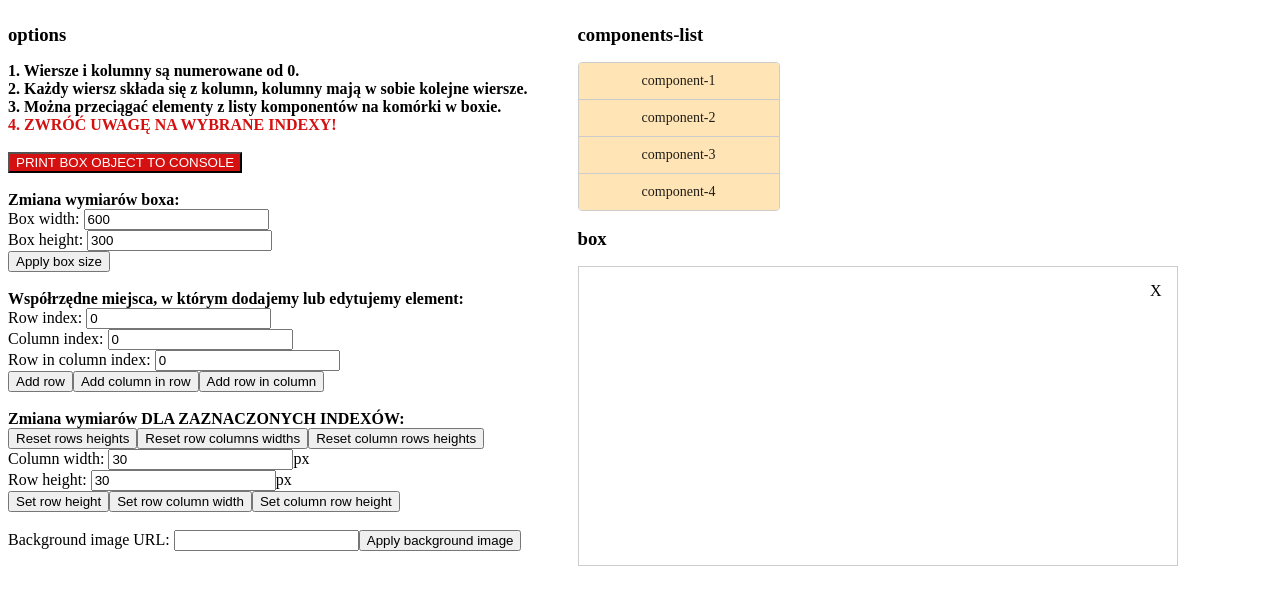
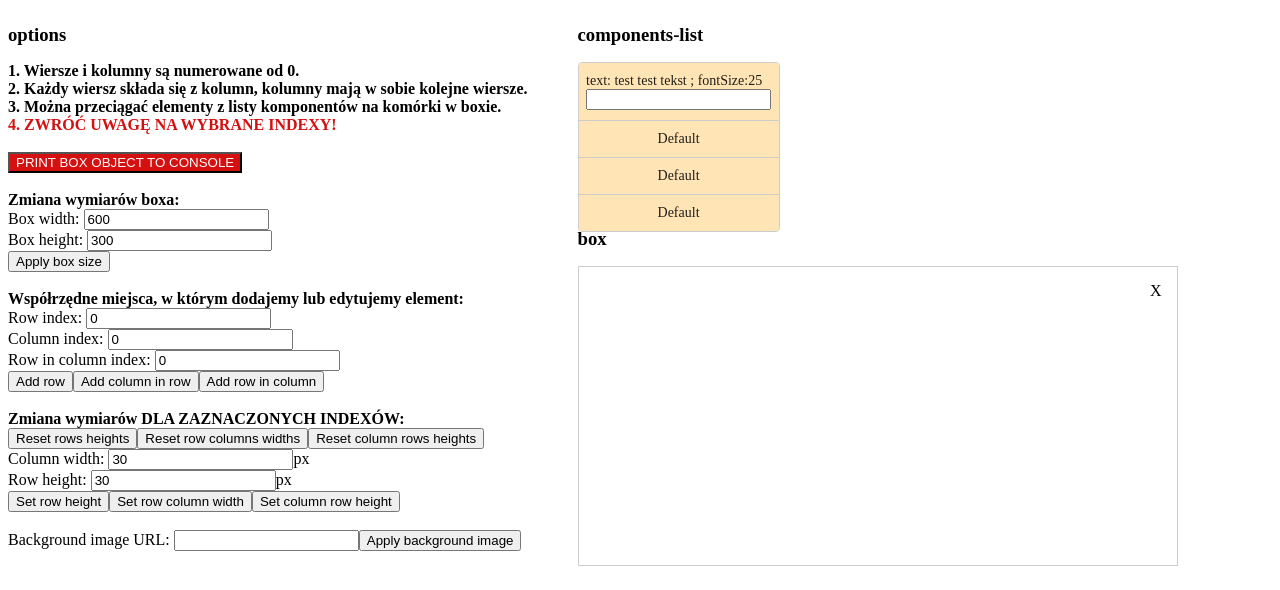
Before and after one commit to danielChrzanowski/DragDropPOC, an Angular app: page / in a window 1280 px wide. Shown: the top 590 px of the page. Built offline with nearby package versions, Linux system fonts and the light colour scheme.

Commit message:
component loading

```diff
--- a/src/app/app.component.html
+++ b/src/app/app.component.html
@@ -67,8 +67,11 @@
              [id]="componentsListId"
              cdkDropList
              class="components-list">
-          <div *ngFor="let component of exampleComponents" cdkDrag
-               class="component">{{component.componentSelector}}</div>
+          <div *ngFor="let component of exampleComponents" cdkDrag class="component">
+            <app-component-selector [componentSelector]="component.componentSelector"
+                                    [inputsData]="component.inputsData">
+            </app-component-selector>
+          </div>
         </div>
       </div>
     </div>
@@ -90,7 +93,11 @@
                [style]="getColumnRowHeightAsStyle(i, j, k)"
                cdkDropList
                class="row-in-column">
-            <div *ngFor="let data of rowInColumn.components" cdkDrag class="component">{{data.componentSelector}}</div>
+            <div *ngFor="let component of rowInColumn.components" cdkDrag class="component">
+              <app-component-selector [componentSelector]="component.componentSelector"
+                                      [inputsData]="component.inputsData">
+              </app-component-selector>
+            </div>
           </div>
         </div>
       </div>
--- a/src/app/app.component.ts
+++ b/src/app/app.component.ts
@@ -1,6 +1,6 @@
 import { Component, ElementRef, OnInit, Renderer2 } from '@angular/core';
 import { CdkDragDrop, copyArrayItem, transferArrayItem } from '@angular/cdk/drag-drop';
-import { Box, BoxComponent, Column, ColumnRow, Row } from "./models";
+import { Box, BoxComponent, Channel, Column, ColumnRow, ResolutionThreshold, Row, Type } from "./models";
 
 @Component({
   selector: 'app-root',
@@ -10,20 +10,23 @@ import { Box, BoxComponent, Column, ColumnRow, Row } from "./models";
 export class AppComponent implements OnInit {
   componentsListId: string = 'components-list';
   exampleComponents: BoxComponent[] = [
-    {componentSelector: 'component-1', inputsData: []},
-    {componentSelector: 'component-2', inputsData: []},
-    {componentSelector: 'component-3', inputsData: []},
-    {componentSelector: 'component-4', inputsData: []}
+    {componentSelector: 'app-text-component', inputsData: {text: 'test test tekst', fontSize: 25}},
+    {componentSelector: 'component-2'},
+    {componentSelector: 'component-3'},
+    {componentSelector: 'component-4'}
   ];
 
   box: Box = {
     width: 600,
     height: 300,
+    type: Type.Banner,
+    channel: Channel.WWW,
+    resolutionThreshold: ResolutionThreshold.Desktop,
     rows: [{
       columns: [{
         columnRows: [{
           id: this.generateId(0, 0, 0),
-          components: []
+          components: [],
         }]
       }]
     }]
--- a/src/app/app.module.ts
+++ b/src/app/app.module.ts
@@ -2,10 +2,14 @@ import { NgModule } from '@angular/core';
 import { BrowserModule } from '@angular/platform-browser';
 import { AppComponent } from './app.component';
 import { DragDropModule } from '@angular/cdk/drag-drop';
+import { TextComponent } from './components/text/text.component';
+import { ComponentSelectorComponent } from './utils/component-selector/component-selector.component';
 
 @NgModule({
   declarations: [
-    AppComponent
+    AppComponent,
+    TextComponent,
+    ComponentSelectorComponent
   ],
   imports: [
     BrowserModule,
--- /dev/null
+++ b/src/app/components/text/text.component.html
@@ -0,0 +1,2 @@
+text: {{text}} ; fontSize:{{fontSize}}
+<input/>
--- a/src/app/models.ts
+++ b/src/app/models.ts
@@ -1,7 +1,31 @@
+/*
+  TODO:
+   Te enumy będą już w contentach w API chyba, ale chyba trzeba będzie je dać tutaj, bo libka będzie ich używała?
+   Albo stworzyć nowe API dla libki?
+*/
+export enum Type {
+  Banner,
+}
+
+export enum Channel {
+  WWW
+}
+
+export enum ResolutionThreshold { // Ten się pewnie inaczej nazywa?
+  Desktop,
+  Tablet,
+  Mobile
+}
+
+// ----------------------------------------------
+
 export type Box = {
   rows: Row[];
   width: number;
   height: number;
+  type: Type;
+  channel: Channel;
+  resolutionThreshold: ResolutionThreshold
   backgroundImage?: string;
 }
 
--- /dev/null
+++ b/src/app/utils/component-selector/component-selector.component.html
@@ -0,0 +1,6 @@
+<ng-container [ngSwitch]="componentSelector">
+  <ng-container *ngSwitchCase="'app-text-component'">
+    <app-text-component [fontSize]="inputsData?.fontSize" [text]="inputsData?.text"></app-text-component>
+  </ng-container>
+  <ng-container *ngSwitchDefault>Default</ng-container>
+</ng-container>
--- /dev/null
+++ b/src/app/utils/component-selector/component-selector.component.ts
@@ -0,0 +1,14 @@
+import { Component, Input } from '@angular/core';
+
+@Component({
+  selector: 'app-component-selector',
+  templateUrl: './component-selector.component.html',
+  styleUrls: ['./component-selector.component.scss']
+})
+export class ComponentSelectorComponent {
+  @Input()
+  componentSelector: string;
+
+  @Input()
+  inputsData?: { [keys: string]: any };
+}
--- a/tsconfig.json
+++ b/tsconfig.json
@@ -7,7 +7,7 @@
     "forceConsistentCasingInFileNames": true,
     "strict": true,
     "noImplicitOverride": true,
-    "noPropertyAccessFromIndexSignature": true,
+    "noPropertyAccessFromIndexSignature": false,
     "noImplicitReturns": true,
     "noFallthroughCasesInSwitch": true,
     "sourceMap": true,
@@ -21,7 +21,8 @@
     "lib": [
       "es2020",
       "dom"
-    ]
+    ],
+    "strictPropertyInitialization": false
   },
   "angularCompilerOptions": {
     "enableI18nLegacyMessageIdFormat": false,
```
Also changed, not shown: src/app/components/text/text.component.ts (added, +14 -0 lines), src/app/components/text/text.component.scss (added), src/app/utils/component-selector/component-selector.component.scss (added).
